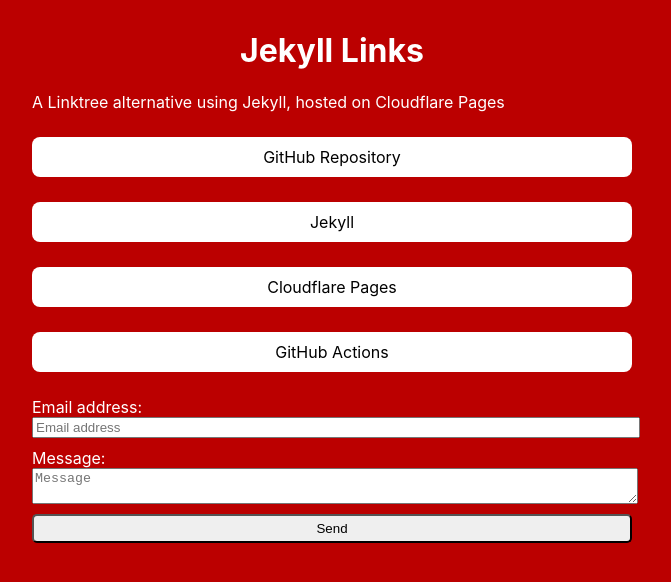
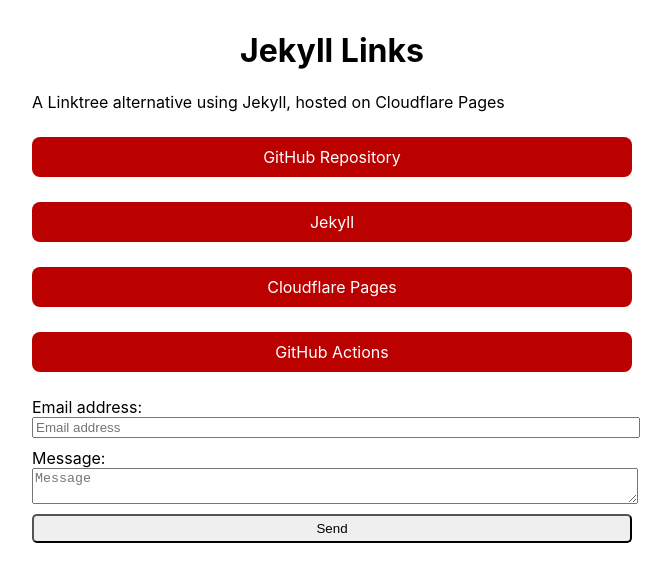
Before and after one commit to BenjaminEHowe/jekyll-links, a Jekyll site: the page built from index.md, in a window 1280 px wide. Shown: the top 582 px of the page, without its empty margins (308-979 px from the left). Built offline with Jekyll 4.4.1, drawn with Linux system fonts in a browser that asks for light colours.

Commit message:
Update colour scheme

```diff
--- a/assets/css/main.css
+++ b/assets/css/main.css
@@ -1,7 +1,7 @@
 body {
-  background: #b00;
+  background: #fff;
   max-width: 600px;
-  color: #fff;
+  color: #000;
   font-family: -apple-system, BlinkMacSystemFont, "Segoe UI", Helvetica, Arial, sans-serif, "Apple Color Emoji", "Segoe UI Emoji", "Segoe UI Symbol";
   margin: 0 auto;
   padding: 10px;
@@ -18,9 +18,9 @@ ul#links {
 }
 
 ul#links li a {
-  background: #fff;
+  background: #b00;
   border-radius: 8px;
-  color: #000;
+  color: #fff;
   display: block;
   margin: 25px 0;
   padding: 10px 0;
```
